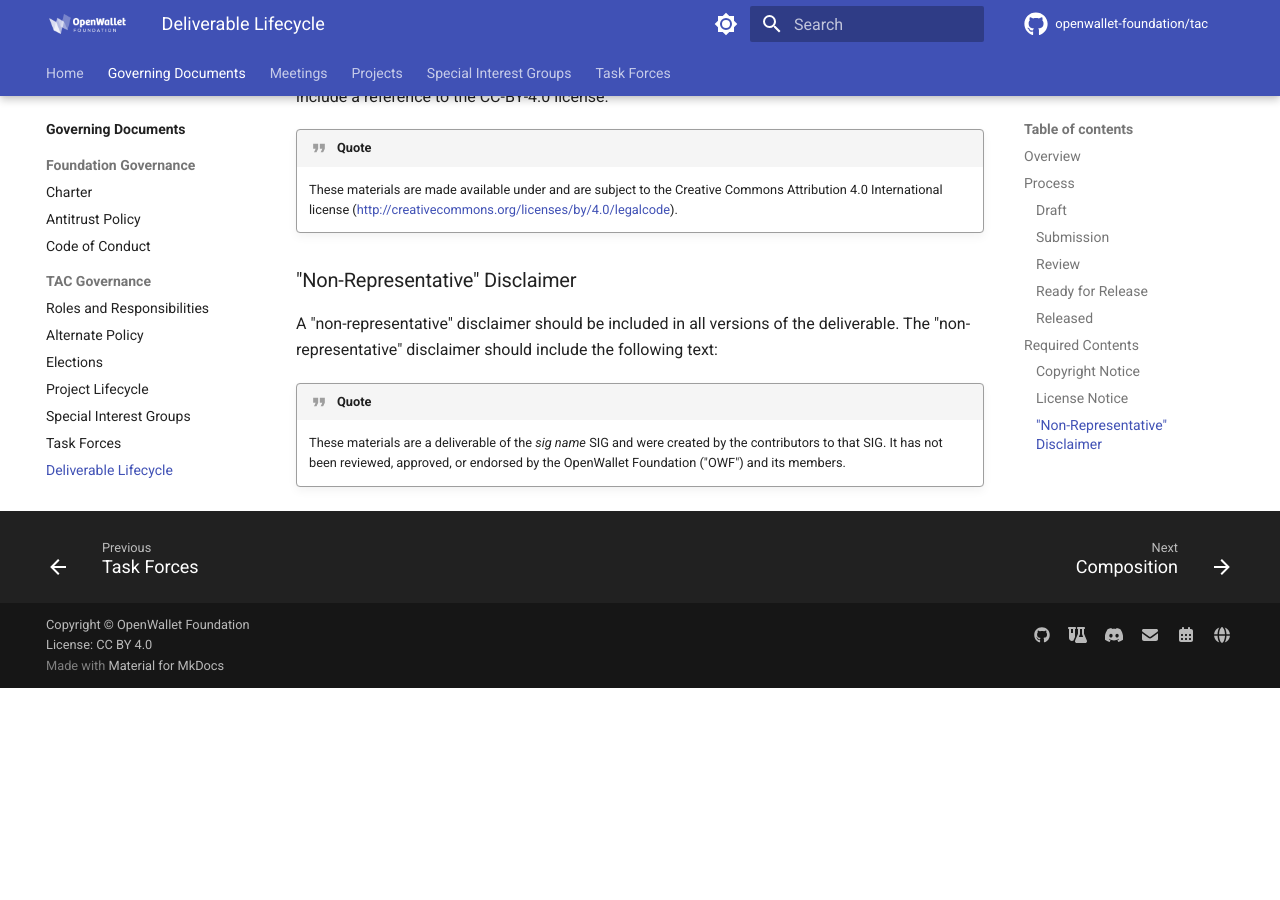
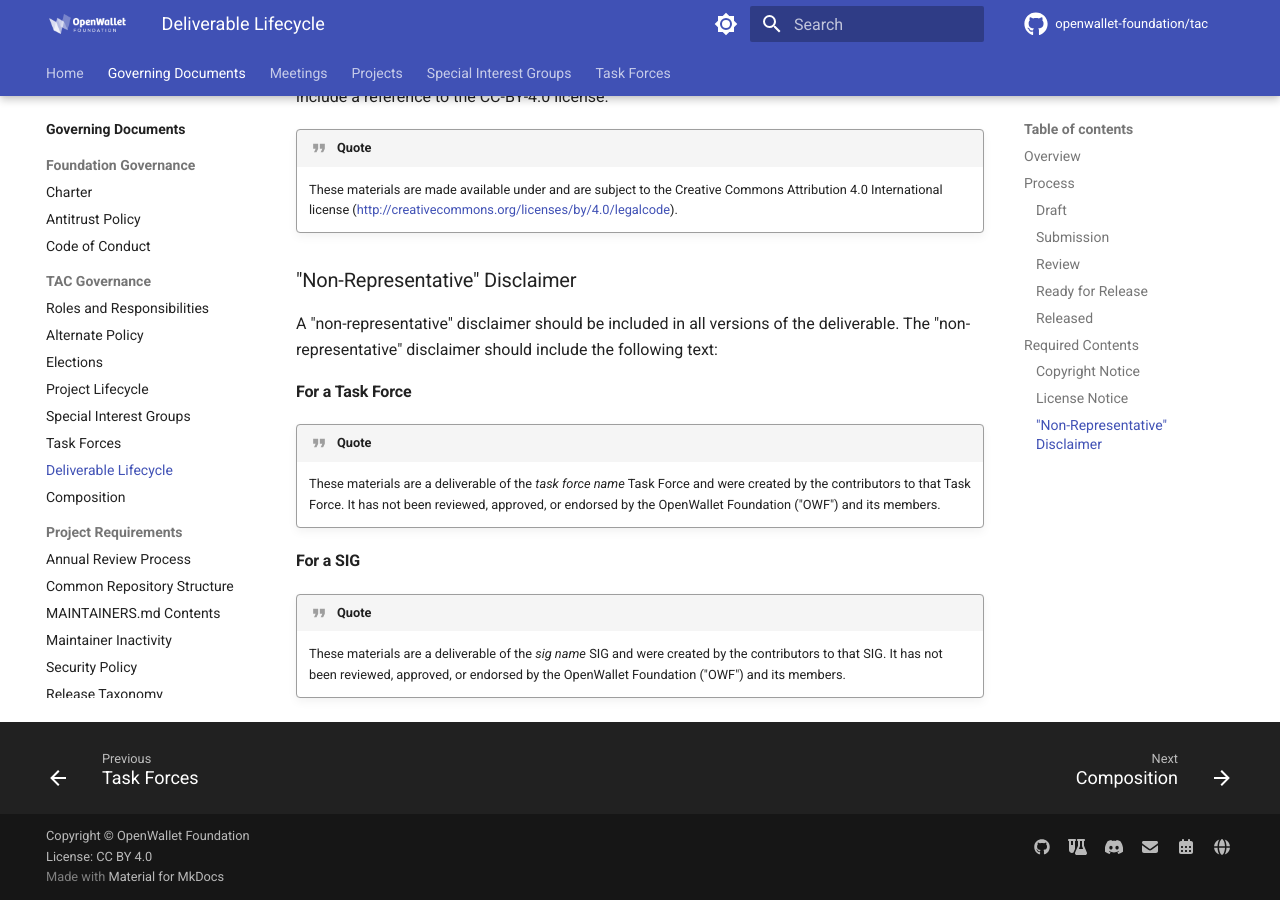
Before and after one commit to openwallet-foundation/tac, an MkDocs documentation site: the page built from docs/governance/deliverable-lifecycle.md, in a window 1280 px wide and 900 px high, scrolled down 3733 px. Built offline with MkDocs 1.6.1 and Material for MkDocs 9.7.7, drawn with Linux system fonts in a browser that asks for light colours; comment, search, counter and statistics services are not loaded; before the commit the page ends 4421 px from its top, so only the background shows below that.

Commit message:
Add separate language for a task force
Signed-off-by: Tracy Kuhrt <tracy.a.kuhrt@accenture.com>

```diff
--- a/docs/governance/deliverable-lifecycle.md
+++ b/docs/governance/deliverable-lifecycle.md
@@ -90,6 +90,14 @@
 
 A "non-representative" disclaimer should be included in all versions of the deliverable. The "non-representative" disclaimer should include the following text:
 
+#### For a Task Force
+
+!!! quote
+
+    These materials are a deliverable of the _task force name_ Task Force and were created by the contributors to that Task Force. It has not been reviewed, approved, or endorsed by the OpenWallet Foundation ("OWF") and its members.
+
+#### For a SIG
+
 !!! quote
 
     These materials are a deliverable of the _sig name_ SIG and were created by the contributors to that SIG. It has not been reviewed, approved, or endorsed by the OpenWallet Foundation ("OWF") and its members.
```
